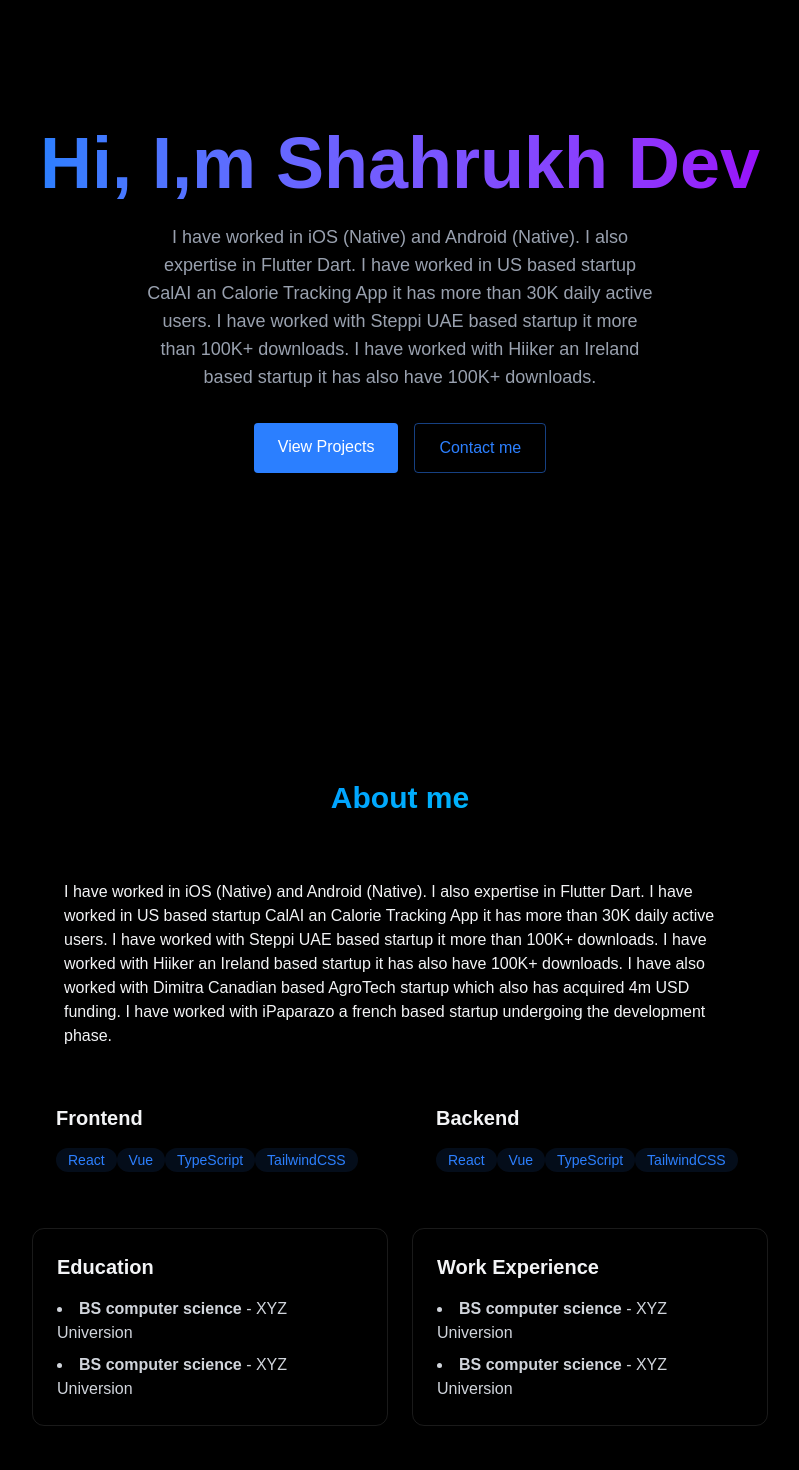
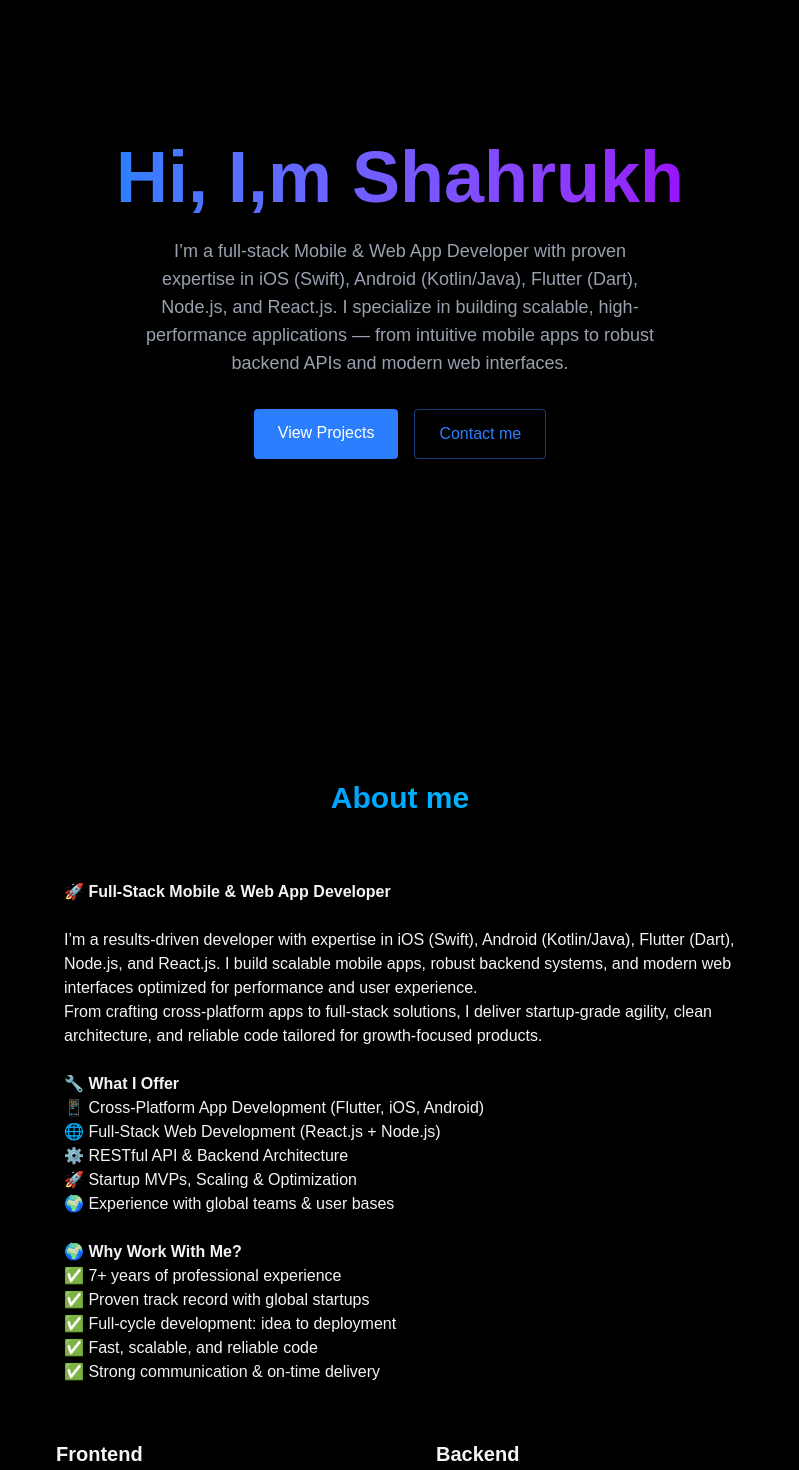
Before and after one commit to shahrukhgit95/my-portfolio, a React (Vite) app: page / in a window 1280 px wide. Shown: the part 100-1570 px from the top of the page, without its empty margins (240-1039 px from the left). Built offline with nearby package versions, Linux system fonts and the light colour scheme.

Commit message:
improvise

```diff
--- a/src/components/sections/About.jsx
+++ b/src/components/sections/About.jsx
@@ -16,9 +16,39 @@ export const About = () => {
                 </h2>
 
                 <div className="rounded-xl p-8 border-white/10 boeder hover:-translate-y-1 transition-all">
+
                     <p>
-                    I have worked in iOS (Native) and Android (Native). I also expertise in Flutter Dart. I have worked in US based startup CalAI an Calorie Tracking App it has more than 30K daily active users. I have worked with Steppi UAE based startup it more than 100K+ downloads. I have worked with Hiiker an Ireland based startup it has also have 100K+ downloads. I have also worked with Dimitra Canadian based AgroTech startup which also has acquired 4m USD funding. I have worked with iPaparazo a french based startup undergoing the development phase.
+                        🚀 <strong>Full-Stack Mobile & Web App Developer</strong>
+                        <br />
+                        <br />
+                        I’m a results-driven developer with expertise in iOS (Swift), Android (Kotlin/Java), Flutter (Dart), Node.js, and React.js. I build scalable mobile apps, robust backend systems, and modern web interfaces optimized for performance and user experience.                    </p>
+
+                    <p>
+                        From crafting cross-platform apps to full-stack solutions, I deliver startup-grade agility, clean architecture, and reliable code tailored for growth-focused products.                    </p>
+
+
+
+                    <p>
+                        <br />
+                        🔧 <strong>What I Offer</strong><br />
+                        📱 Cross-Platform App Development (Flutter, iOS, Android)<br />
+                        🌐 Full-Stack Web Development (React.js + Node.js)<br />
+                        ⚙️ RESTful API & Backend Architecture<br />
+                        🚀 Startup MVPs, Scaling & Optimization<br />
+                        🌍 Experience with global teams & user bases
+                        <br />
+                        <br />
                     </p>
+
+                    <p>
+                        🌍 <strong>Why Work With Me?</strong><br />
+                        ✅ 7+ years of professional experience<br />
+                        ✅ Proven track record with global startups<br />
+                        ✅ Full-cycle development: idea to deployment<br />
+                        ✅ Fast, scalable, and reliable code<br />
+                        ✅ Strong communication & on-time delivery
+                    </p>
+
                 </div>
 
                 <div className="grid grid-cols-1 md:grid-cols-2 gap-6">
--- a/src/components/sections/Home.jsx
+++ b/src/components/sections/Home.jsx
@@ -6,11 +6,11 @@ export const Home = () => {
         <RevealOnScroll>
         <div className="text-center z-10 px-4">
             <h1 className="text-5xl md:text-7xl font-bold mb-6 bg-gradient-to-r from-blue-500 to-purple-600 bg-clip-text text-transparent leading-right">
-                Hi, I,m Shahrukh Dev
+                Hi, I,m Shahrukh
             </h1>
 
             <p className="text-gray-400 text-lg mb-8 max-w-lg mx-auto">
-                I have worked in iOS (Native) and Android (Native). I also expertise in Flutter Dart. I have worked in US based startup CalAI an Calorie Tracking App it has more than 30K daily active users. I have worked with Steppi UAE based startup it more than 100K+ downloads. I have worked with Hiiker an Ireland based startup it has also have 100K+ downloads.
+                I’m a full-stack Mobile & Web App Developer with proven expertise in iOS (Swift), Android (Kotlin/Java), Flutter (Dart), Node.js, and React.js. I specialize in building scalable, high-performance applications — from intuitive mobile apps to robust backend APIs and modern web interfaces.
             </p>
 
             <div className="flex justify-center space-x-4">
```
Lines whose indentation alone changed are shown as unchanged.
